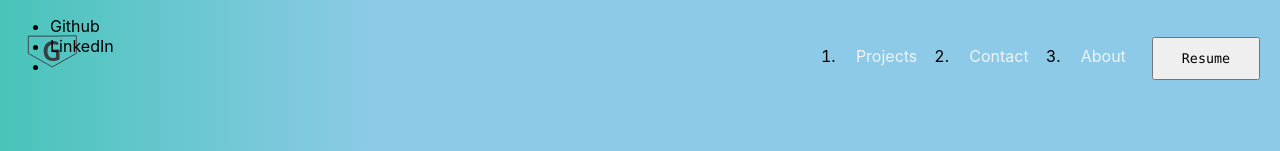
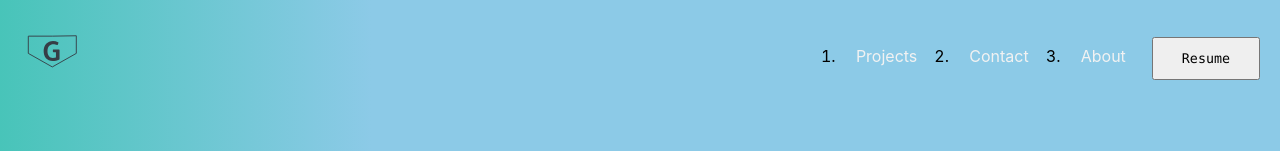
Before and after one commit to Gaganpandher52/personal-website, a React (Create React App) app in the folder client/: page / in a window 1280 px wide. Shown: the top 151 px of the page. Built offline with nearby package versions, Linux system fonts and the light colour scheme.

Commit message:
working on sidebar

```diff
--- a/client/src/App.js
+++ b/client/src/App.js
@@ -24,7 +24,7 @@ class App extends Component {
     return (
       <div className="app-container-main">
         <NavBar/>
-        <SideBar/>
+        {/* <SideBar/> */}
         <MainHeader/>
         <Projects/>
         <About/>
```
